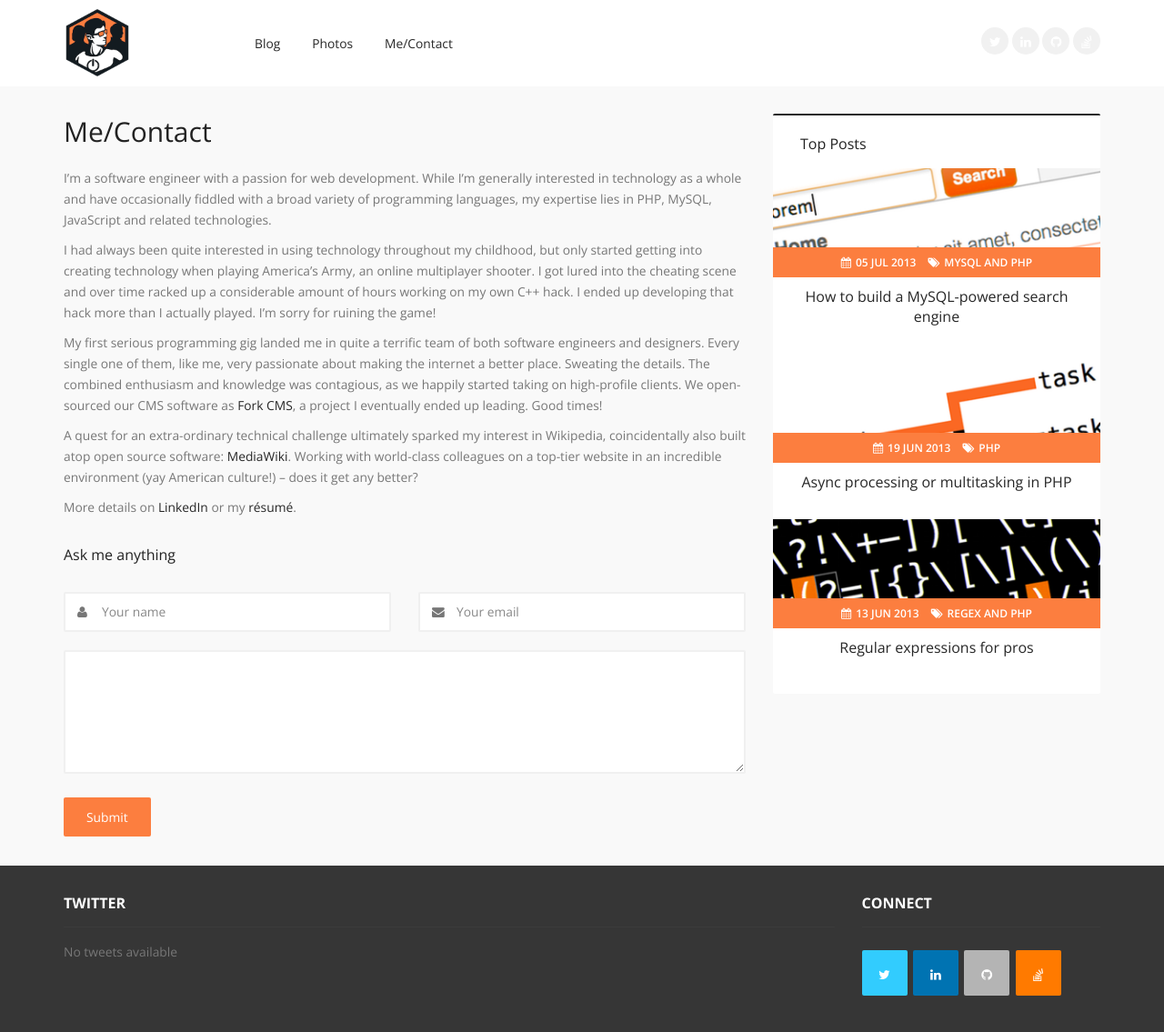
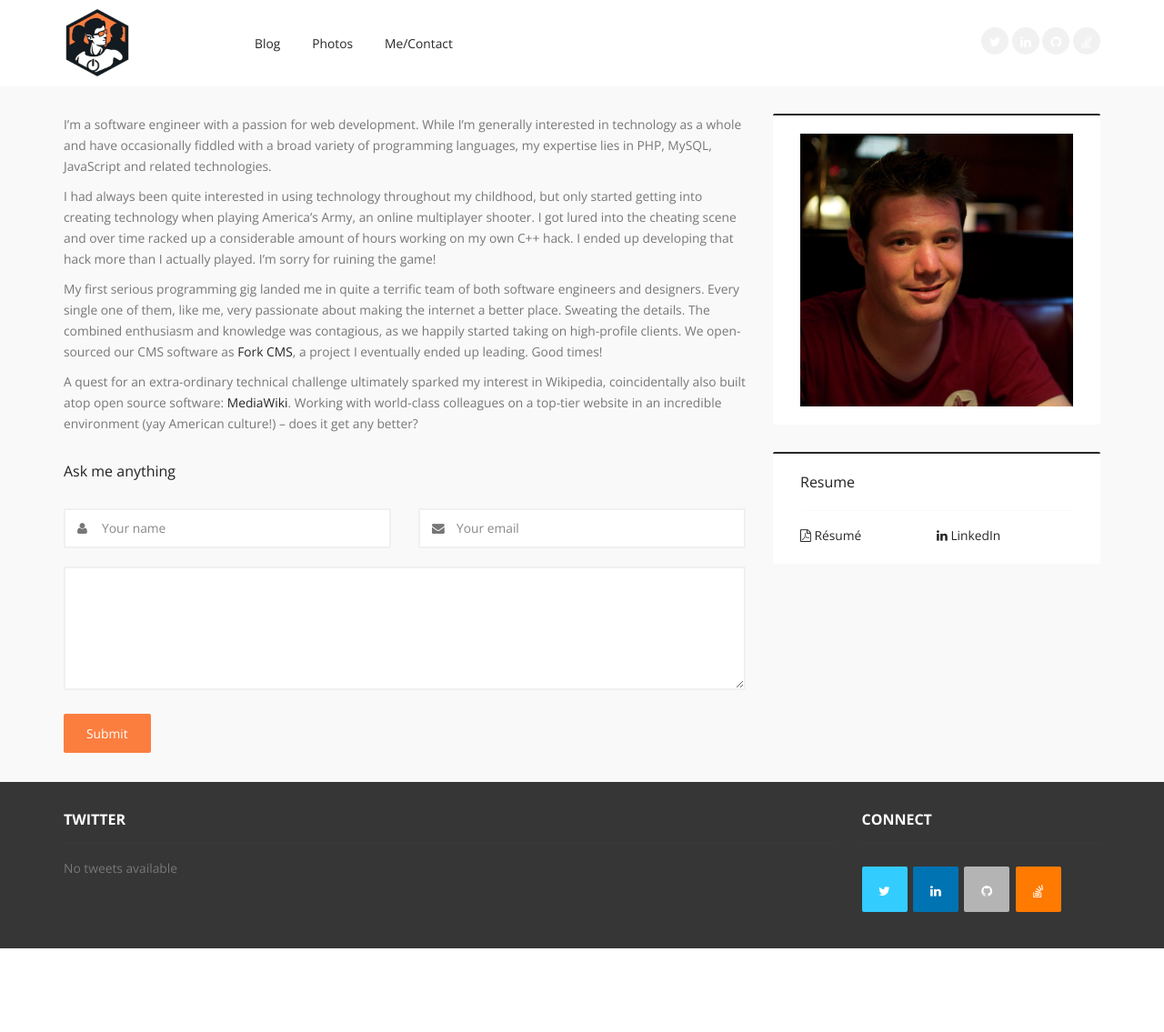
Before and after one commit to matthiasmullie/mullie.eu, a Jekyll site: the page built from contact.md, in a window 1280 px wide. Shown: the whole page at 91% size. Built offline with Jekyll 4.4.1, drawn with Linux system fonts in a browser that asks for light colours; Markdown is read by kramdown in place of the engine named in the settings; after the commit the page ends 1043 px from its top, so only the background shows below that.

Commit message:
Change sidebar for contact page

```diff
--- a/_includes/menu.html
+++ b/_includes/menu.html
@@ -13,7 +13,7 @@
     {% assign pages_list = site.pages | sort:"weight" %}
     {% for node in pages_list %}
       {% if node.title != null %}
-        {% if node.layout == "page" or node.layout == "portfolio" %}
+        {% if node.layout != "default" %}
           <li>
             <a href="{{ node.url }}"{% if page.url == node.url %} class="active"{% endif %}>{{ node.title }}</a>
           </li>
--- /dev/null
+++ b/_layouts/contact.html
@@ -0,0 +1,29 @@
+---
+layout: base
+---
+
+<div class="pad-top-30 pad-bot-30" id="normal-page-content">
+	<div class="container">
+		<div class="row" id="content-sidebar">
+			<div class="col-md-8" id="content">
+				{{ content }}
+			</div>
+
+			<div class="col-md-4" id="sidebar">
+				<div class="widget">
+					<img src="{{ site.baseurl }}public/matthiasmullie.jpg" class="img-responsive" alt="Matthias Mullie" />
+				</div>
+
+				<div class="widget nospace">
+					<h4 class="widget-title">Resume</h4>
+					<div class="col-md-6">
+						<a href="{{ site.url }}/public/cv/matthias-mullie.pdf"><i class="fa fa-file-pdf-o"></i> Résumé</a>
+					</div>
+					<div class="col-md-6">
+						<a href="http://www.linkedin.com/in/matthiasmullie"><i class="fa fa-linkedin"></i> LinkedIn</a>
+					</div>
+				</div>
+			</div>
+		</div>
+	</div>
+</div>
--- a/contact.md
+++ b/contact.md
@@ -22,6 +22,4 @@ Good times!
 A quest for an extra-ordinary technical challenge ultimately sparked my interest in Wikipedia, coincidentally also built atop open source software: [MediaWiki](http://www.mediawiki.org/).
 Working with world-class colleagues on a top-tier website in an incredible environment (yay American culture!) – does it get any better?
 
-More details on [LinkedIn](http://www.linkedin.com/in/matthiasmullie) or my [résumé]({{ site.url }}/public/cv/matthias-mullie.pdf).
-
 {% include contactform.html %}
```
Also changed, not shown: other parts of contact.md (+1 -1 lines), public/matthiasmullie.jpg (added).
